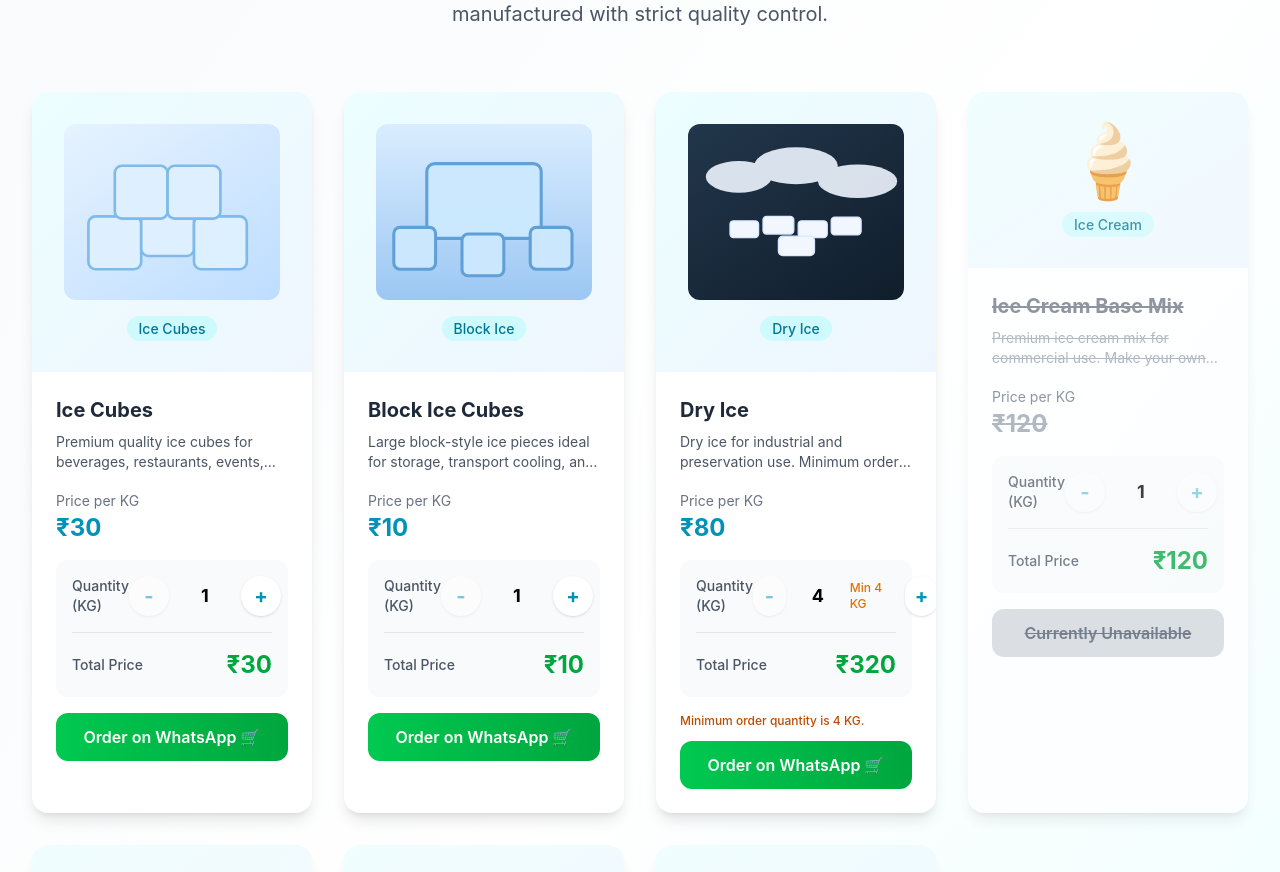
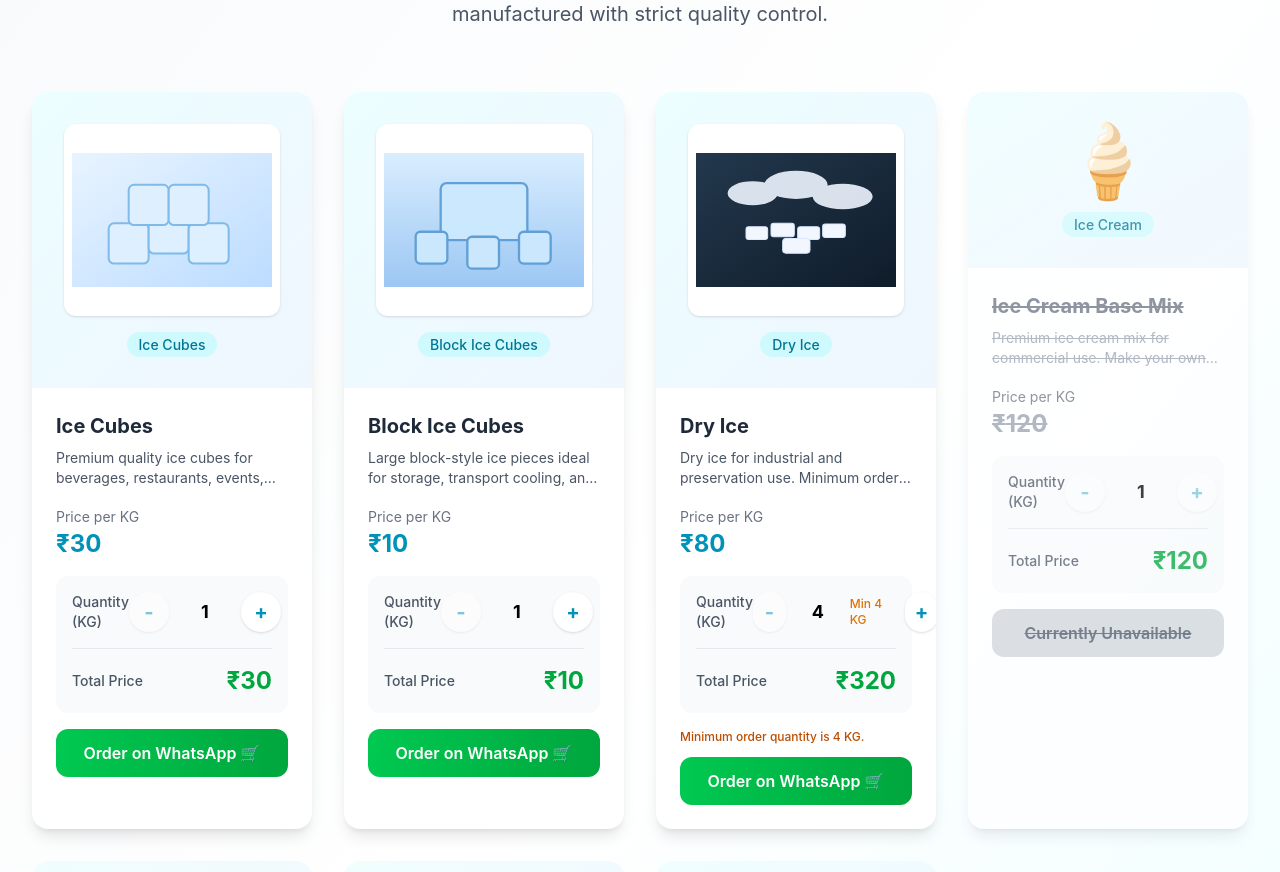
Before and after one commit to manabendra-nath-roy/dhiraj-ice-factory, a React (Vite) app: page / in a window 1280 px wide. Shown: the part 900-1772 px from the top of the page. Built offline with nearby package versions, Linux system fonts and the light colour scheme.

Commit message:
Fix product image rendering layout in product cards

```diff
--- a/src/App.tsx
+++ b/src/App.tsx
@@ -74,7 +74,7 @@ const iceProducts: IceProduct[] = [
     description: 'Large block-style ice pieces ideal for storage, transport cooling, and bulk commercial usage.',
     pricePerKg: 10,
     image: blockIceCubesImage,
-    category: 'Block Ice',
+    category: 'Block Ice Cubes',
     available: true,
     minQuantity: 1
   },
@@ -301,7 +301,9 @@ function ProductCard({ product }: { product: IceProduct }) {
     <div className={`bg-white rounded-xl sm:rounded-2xl shadow-lg overflow-hidden transition-all duration-300 ${isAvailable ? "hover:shadow-2xl transform hover:-translate-y-1 sm:hover:-translate-y-2" : "opacity-75"}`}>
       <div className="bg-gradient-to-br from-cyan-50 to-blue-50 p-4 sm:p-6 md:p-8 text-center">
         {hasImageAsset ? (
-          <img src={product.image} alt={product.name} className="w-full h-36 sm:h-40 md:h-44 object-cover rounded-lg sm:rounded-xl mb-2 sm:mb-4" />
+          <div className="bg-white rounded-lg sm:rounded-xl p-2 shadow-sm mb-2 sm:mb-4">
+            <img src={product.image} alt={product.name} className="w-full h-36 sm:h-40 md:h-44 object-contain rounded-md sm:rounded-lg" loading="lazy" />
+          </div>
         ) : (
           <div className="text-4xl sm:text-5xl md:text-6xl lg:text-7xl mb-2 sm:mb-4">{product.image}</div>
         )}
```
